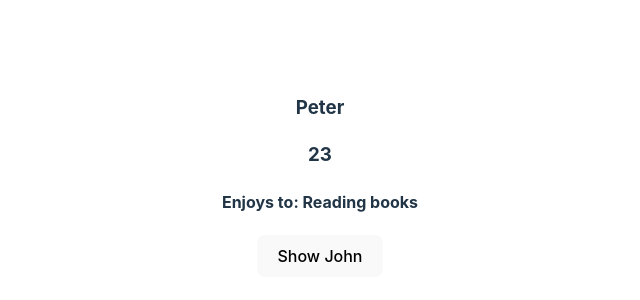
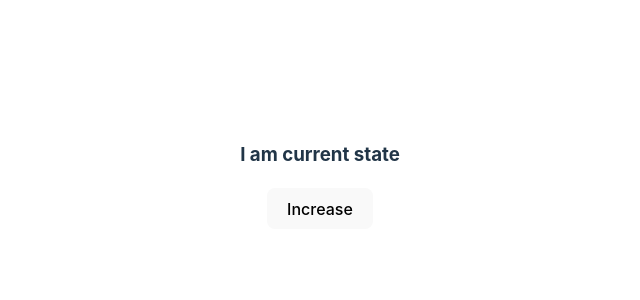
Before and after one commit to iambrijeshtoo/ReactAdvanced, a React (Vite) app: page / in a window 1280 px wide. Shown: the part 224-524 px from the top of the page, without its empty margins (320-960 px from the left). Built offline with nearby package versions, Linux system fonts and the light colour scheme.

Commit message:
refactor: passing current state as function inside the setState

```diff
--- a/src/App.jsx
+++ b/src/App.jsx
@@ -2,7 +2,8 @@ import "./App.css";
 // import ErrorExample from "./tutorial/01-useState/01-error-example";
 // import UseStateBasic from "./tutorial/01-useState/02-useState-basic";
 // import { UseStateArrayExample } from "./tutorial/01-useState/03-useState-array";
-import UseStateObjectExample from "./tutorial/01-useState/04-useState-object";
+// import UseStateObjectExample from "./tutorial/01-useState/04-useState-object";
+import UseStateGotcha from "./tutorial/01-useState/05-useState-gotcha";
 
 function App() {
   return (
@@ -10,7 +11,8 @@ function App() {
       {/* <ErrorExample /> */}
       {/* <UseStateBasic /> */}
       {/* <UseStateArrayExample /> */}
-      <UseStateObjectExample/>
+      {/* <UseStateObjectExample/> */}
+      <UseStateGotcha />
     </div>
   );
 }
--- a/src/tutorial/01-useState/04-useState-object.jsx
+++ b/src/tutorial/01-useState/04-useState-object.jsx
@@ -8,7 +8,11 @@ const UseStateObjectExample = () => {
   });
 
   const displayPerson = () => {
-    setPerson({ name: "John", age: 28, hobby: "Playing games" });
+    // Update all value of the object
+    // setPerson({ name: "John", age: 28, hobby: "Playing games" });
+
+    // Update only one value in the object other value will be the default
+    setPerson({ ...person, name: "Kali" });
   };
   return (
     <>
--- /dev/null
+++ b/src/tutorial/01-useState/05-useState-gotcha.jsx
@@ -0,0 +1,22 @@
+import { useState } from "react";
+
+const UseStateGotcha = () => {
+  const [count, setCount] = useState("I am current state");
+
+  const incrementCount = () => {
+    setCount((currentState) => { // currentState == count
+      const newState = currentState + 1;
+      return newState;
+    });
+  };
+  return (
+    <>
+      <h3>{count}</h3>
+      <button type="button" className="btn" onClick={incrementCount}>
+        Increase
+      </button>
+    </>
+  );
+};
+
+export default UseStateGotcha;
```
